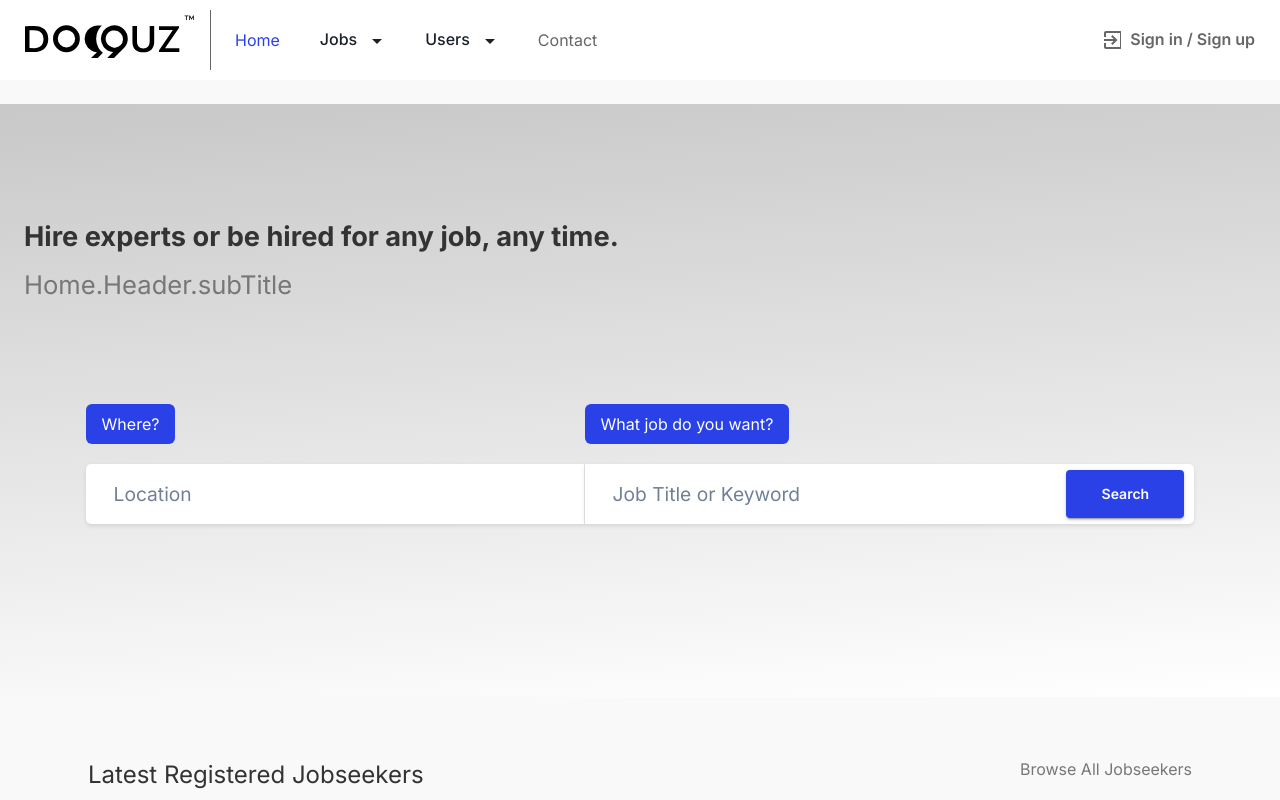
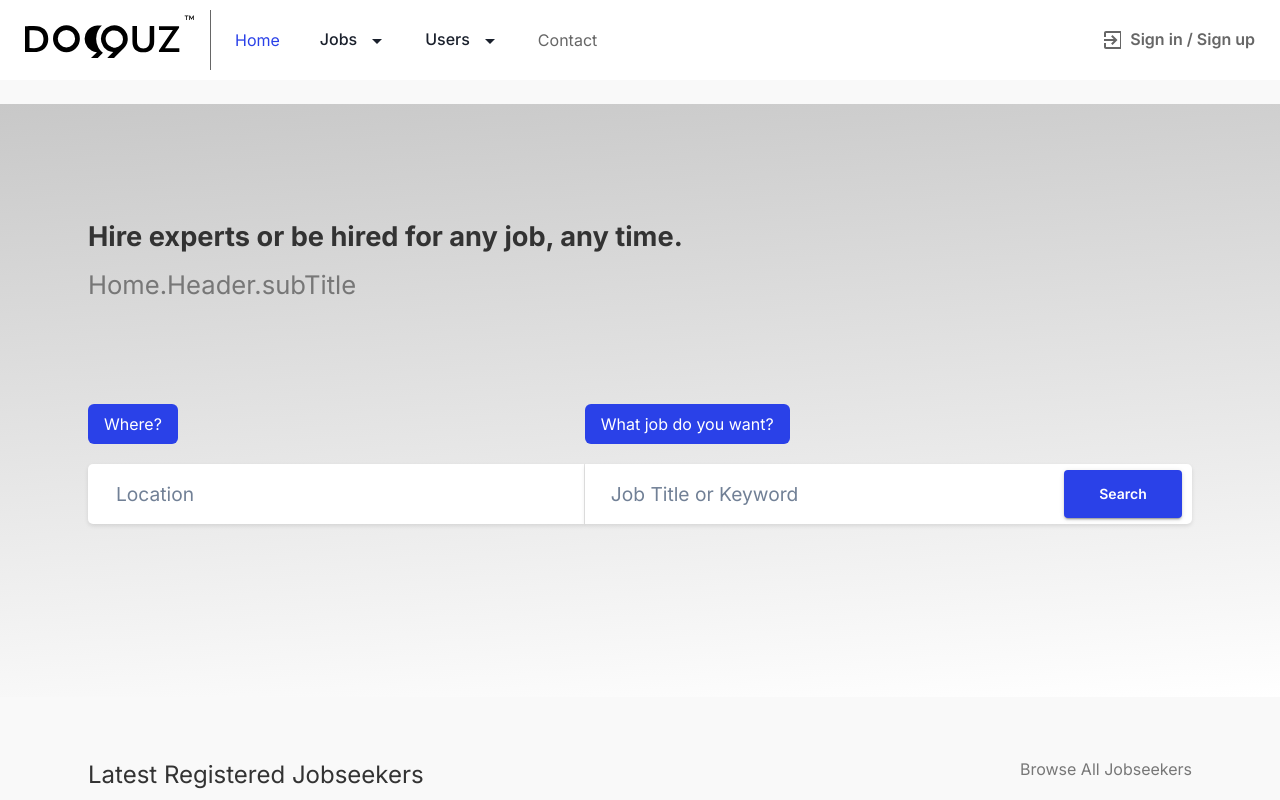
Before and after one commit to EkberAkh/doqquz.az, a Next.js app: page /en in a window 1280 px wide. Shown: the top 800 px of the page. Built offline with nearby package versions, Linux system fonts and the light colour scheme.

Commit message:
Banner and search styling

```diff
--- a/src/components/homePageComponents/Banner.tsx
+++ b/src/components/homePageComponents/Banner.tsx
@@ -9,20 +9,20 @@ import { useTranslations } from "next-intl"
 export const Banner = () => {
    const t = useTranslations()
    return (
-      <Box width='100%' height='593px' background="linear-gradient(176deg, rgba(200, 200, 200, 1) 0%, rgba(255, 255, 255, 1) 100%)"
-         p='105px 0'>
-         <Box paddingX='24px' >
-            <Text color={colorObjects.black.main} fontWeight={700} fontSize='1.7rem' marginY='8px' lineHeight='1.5' maxW='649px'
+      <Flex width='100%' height='593px' background="linear-gradient(176deg, rgba(200, 200, 200, 1) 0%, rgba(255, 255, 255, 1) 100%)"
+         p='105px 0' justify={'center'}>
+         <Box paddingX='1.5rem' w={'90%'}  >
+            <Text color={colorObjects.black.main} fontWeight={700} fontSize='1.7rem' marginY='0.5rem' lineHeight='1.5' maxW='41rem'
             >{t('Home.Header.title')}
             </Text>
 
             <Text color={colorObjects.black.secondary} fontSize='1.6rem' maxW='649px'>
                {t.rich('Home.Header.subTitle', {
-                  'span': (chunks) => <span style={{ color: colorObjects.blue.main }}>{chunks}</span>,
+                  'span': (chunks) => <span style={{ color: colorObjects.blue.main, fontWeight: 600 }}>{chunks}</span>,
                })}
             </Text>
             <Search />
          </Box>
-      </Box>
+      </Flex>
    )
 }
--- a/src/components/homePageComponents/Search.tsx
+++ b/src/components/homePageComponents/Search.tsx
@@ -8,7 +8,7 @@ export const Search = () => {
     const t = useTranslations()
     return (
         <Flex width='100%' mt='100px' w={'100%'} justify={'center'}>
-            <Flex width={'90%'} >
+            <Flex width={'100%'} >
             <Box w='45%'>
                 <Button variant='primary' mb='20px' bg={'#2a41e8'} color={'#fff'} fontWeight='400' cursor='auto'>
                     {t('Home.Header.questions.where')}
@@ -26,9 +26,9 @@ export const Search = () => {
                     {t('Home.Header.questions.jobType')}
                 </Button>
                 <Box width='100%'>
-                    <InputGroup bgColor={colorObjects.white.main} w='100%' p='10px 12px'
+                    <InputGroup bgColor={colorObjects.white.main} w='100%' p='10px'
                         boxShadow='0 2px 4px rgba(0, 0, 0, 0.1)' borderRightRadius='5px' >
-                        <Input placeholder={t('Home.Header.placeholders.jobType')} fontSize='1.2rem' outline='none' border='none' />
+                        <Input placeholder={t('Home.Header.placeholders.jobType')} fontSize='1.2rem' width={'81%'} outline='none' border='none' />
                         <InputRightElement width='8rem' h={'100%'} >
                                 <Button
                                     // pr={'10px'}
```
